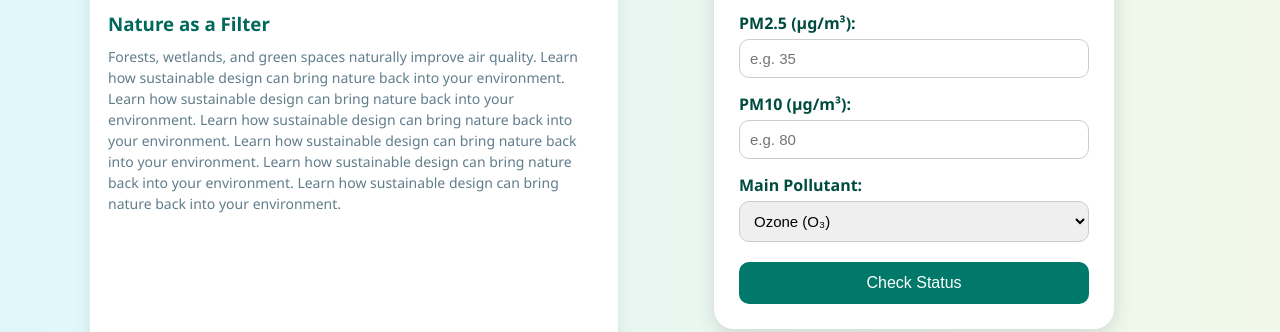
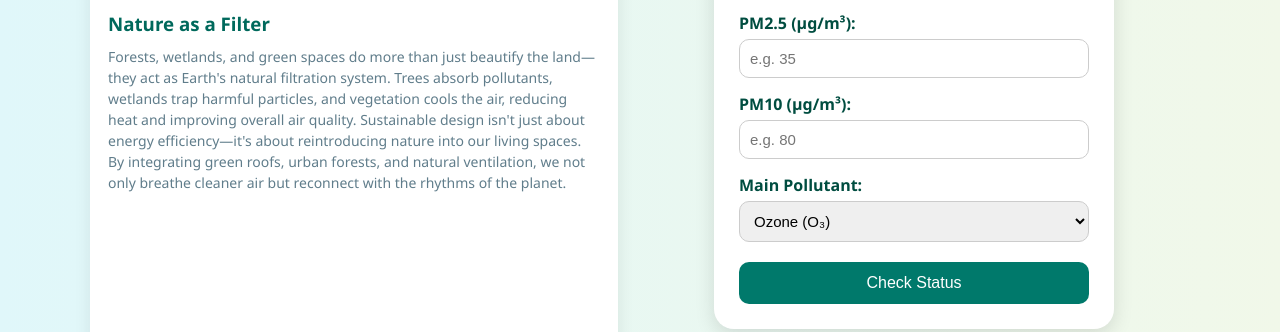
Before and after one commit to mnsbsrinithya/ecoNest, a plain HTML site: page AirQuality.html in a window 1280 px wide. Shown: the part 710-1042 px from the top of the page. Drawn offline with Linux system fonts and the light colour scheme.

Commit message:
Update AirQuality.html

```diff
--- a/AirQuality.html
+++ b/AirQuality.html
@@ -239,14 +239,9 @@
       <img src="https://i.pinimg.com/474x/11/03/9d/11039dc36f5cfba72f5058b2b8b6001e.jpg" alt="Natural Filter">
       <div class="card-content">
         <h3>Nature as a Filter</h3>
-        <p>Forests, wetlands, and green spaces naturally improve air quality. Learn how sustainable design can bring nature back into your environment.
-          Learn how sustainable design can bring nature back into your environment.
-          Learn how sustainable design can bring nature back into your environment.
-          Learn how sustainable design can bring nature back into your environment.
-
-          Learn how sustainable design can bring nature back into your environment.
-
-          Learn how sustainable design can bring nature back into your environment.
+        <p>Forests, wetlands, and green spaces do more than just beautify the land—they act as Earth's natural filtration system.
+          Trees absorb pollutants, wetlands trap harmful particles, and vegetation cools the air, reducing heat and improving overall air quality.
+          Sustainable design isn't just about energy efficiency—it's about reintroducing nature into our living spaces. By integrating green roofs, urban forests, and natural ventilation, we not only breathe cleaner air but reconnect with the rhythms of the planet.
 
         </p>
       </div>
```
